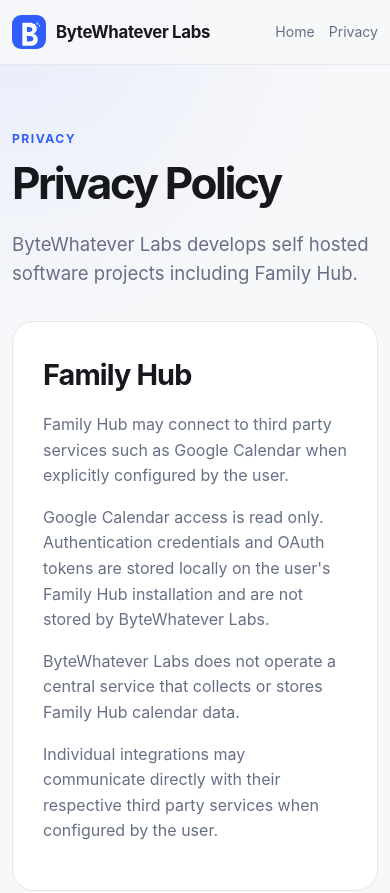
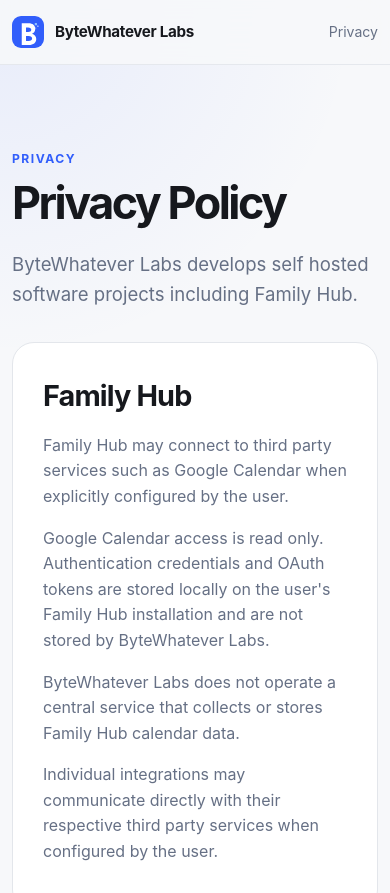
Before and after one commit to iosefg/bytewhatever-site, a plain HTML site: page privacy.html in a window 390 px wide. Shown: the top 893 px of the page. Drawn offline with Linux system fonts and the light colour scheme.

Commit message:
Refactor CSS styles for consistency and clarity

```diff
--- a/styles.css
+++ b/styles.css
@@ -9,7 +9,6 @@
   --accent-dark: #2447c6;
   --shadow: 0 18px 50px rgba(25, 31, 45, 0.08);
   --radius: 22px;
-  --radius-small: 14px;
   --max-width: 1180px;
 }
 
@@ -23,6 +22,7 @@ html {
 
 body {
   margin: 0;
+
   font-family:
     Inter,
     ui-sans-serif,
@@ -31,10 +31,17 @@ body {
     BlinkMacSystemFont,
     "Segoe UI",
     sans-serif;
+
   background:
-    radial-gradient(circle at top left, rgba(49, 94, 251, 0.08), transparent 30%),
+    radial-gradient(
+      circle at top left,
+      rgba(49, 94, 251, 0.08),
+      transparent 30%
+    ),
     var(--bg);
+
   color: var(--text);
+
   line-height: 1.6;
 }
 
@@ -48,48 +55,69 @@ a {
   margin: 0 auto;
 }
 
+/* HEADER */
+
 .site-header {
   position: sticky;
   top: 0;
   z-index: 10;
+
   backdrop-filter: blur(18px);
+
   background: rgba(247, 248, 250, 0.86);
+
   border-bottom: 1px solid rgba(227, 230, 235, 0.85);
 }
 
 .header-inner {
   min-height: 72px;
+
   display: flex;
   align-items: center;
   justify-content: space-between;
+
   gap: 24px;
 }
 
 .brand {
   display: inline-flex;
   align-items: center;
-  gap: 10px;
+
+  gap: 11px;
+
   font-weight: 750;
   letter-spacing: -0.02em;
   font-size: 1.05rem;
 }
 
 .brand-logo {
-  width: 34px;
-  height: 34px;
+  display: block;
+
+  width: 36px;
+  height: 36px;
+
   border-radius: 9px;
 }
 
 .nav {
   display: flex;
+
   gap: 24px;
+
   font-size: 0.95rem;
+
   color: var(--text-soft);
+}
+
+.nav a {
+  transition: color 0.15s ease;
 }
 
 .nav a:hover {
   color: var(--text);
 }
+
+/* HERO */
 
 .hero {
   padding: 96px 0 70px;
@@ -97,17 +125,27 @@ a {
 
 .hero-inner {
   display: grid;
-  grid-template-columns: minmax(0, 1.55fr) minmax(280px, 0.8fr);
+
+  grid-template-columns:
+    minmax(0, 1.55fr)
+    minmax(280px, 0.8fr);
+
   gap: 56px;
+
   align-items: center;
 }
 
 .eyebrow {
   margin: 0 0 14px;
+
   text-transform: uppercase;
+
   letter-spacing: 0.12em;
+
   font-size: 0.76rem;
+
   font-weight: 700;
+
   color: var(--accent);
 }
 
@@ -120,91 +158,132 @@ p {
 
 h1 {
   max-width: 820px;
+
   margin-bottom: 24px;
+
   font-size: clamp(3rem, 7vw, 5.6rem);
+
   line-height: 0.98;
+
   letter-spacing: -0.055em;
 }
 
 .hero-text {
   max-width: 710px;
+
   margin-bottom: 32px;
+
   font-size: 1.16rem;
+
   color: var(--text-soft);
 }
 
 .hero-actions {
   display: flex;
   flex-wrap: wrap;
+
   gap: 12px;
 }
 
 .button {
   display: inline-flex;
+
   align-items: center;
   justify-content: center;
+
   min-height: 48px;
+
   padding: 0 20px;
+
   border-radius: 999px;
+
   font-weight: 650;
-  transition: 0.2s ease;
+
+  transition:
+    transform 0.2s ease,
+    box-shadow 0.2s ease,
+    background 0.2s ease;
 }
 
 .button.primary {
   background: var(--accent);
+
   color: white;
 }
 
 .button.primary:hover {
   background: var(--accent-dark);
+
   transform: translateY(-1px);
 }
 
 .button.secondary {
   background: var(--surface);
+
   border: 1px solid var(--border);
 }
 
 .button.secondary:hover {
   transform: translateY(-1px);
+
   box-shadow: var(--shadow);
 }
 
+/* HERO PROJECT CARD */
+
 .hero-card {
   position: relative;
+
   padding: 28px;
+
   border: 1px solid var(--border);
+
   border-radius: var(--radius);
+
   background: rgba(255, 255, 255, 0.88);
+
   box-shadow: var(--shadow);
 }
 
 .hero-card span {
   display: block;
+
   margin-bottom: 6px;
+
   font-size: 0.82rem;
+
   color: var(--text-soft);
 }
 
 .hero-card strong {
   display: block;
+
   margin-bottom: 12px;
+
   font-size: 1.35rem;
 }
 
 .hero-card p {
   margin-bottom: 0;
+
   color: var(--text-soft);
 }
 
 .status-dot {
   width: 10px;
   height: 10px;
+
   margin-bottom: 18px;
+
   border-radius: 50%;
+
   background: #39a96b;
-  box-shadow: 0 0 0 7px rgba(57, 169, 107, 0.12);
+
+  box-shadow:
+    0 0 0 7px rgba(57, 169, 107, 0.12);
 }
+
+/* SECTIONS */
 
 .section {
   padding: 64px 0;
@@ -216,22 +295,33 @@ h1 {
 
 .section h2 {
   margin-bottom: 0;
+
   font-size: clamp(2rem, 4vw, 3.2rem);
+
   line-height: 1.05;
+
   letter-spacing: -0.04em;
 }
 
+/* PROJECTS */
+
 .project-grid {
   display: grid;
+
   grid-template-columns: 1.4fr 0.8fr;
+
   gap: 20px;
 }
 
 .project-card {
   min-height: 310px;
+
   padding: 30px;
+
   border: 1px solid var(--border);
+
   border-radius: var(--radius);
+
   background: var(--surface);
 }
 
@@ -245,54 +335,73 @@ h1 {
 
 .project-topline {
   display: flex;
+
   justify-content: space-between;
+
   gap: 16px;
+
   margin-bottom: 48px;
 }
 
 .project-tag,
 .project-type {
   font-size: 0.78rem;
+
   color: var(--text-soft);
 }
 
 .project-tag {
   padding: 6px 10px;
+
   border-radius: 999px;
+
   background: rgba(49, 94, 251, 0.08);
+
   color: var(--accent);
 }
 
 .project-tag.subtle {
   background: rgba(22, 24, 29, 0.06);
+
   color: var(--text-soft);
 }
 
 .project-card h3 {
   margin-bottom: 14px;
+
   font-size: 1.8rem;
+
   letter-spacing: -0.03em;
 }
 
 .project-card p {
   max-width: 700px;
+
   color: var(--text-soft);
 }
 
 .project-meta {
   display: flex;
   flex-wrap: wrap;
+
   gap: 10px;
+
   margin-top: 28px;
 }
 
 .project-meta span {
   padding: 7px 10px;
+
   border-radius: 999px;
+
   background: var(--surface-soft);
+
   color: var(--text-soft);
+
   font-size: 0.78rem;
 }
+
+/* ABOUT */
 
 .about {
   padding-bottom: 96px;
@@ -300,36 +409,70 @@ h1 {
 
 .about-grid {
   display: grid;
+
   grid-template-columns: 0.8fr 1.2fr;
+
   gap: 56px;
 }
 
 .about-copy {
   font-size: 1.08rem;
+
   color: var(--text-soft);
 }
 
+/* PRIVACY */
+
+.privacy-section {
+  padding-top: 84px;
+  padding-bottom: 100px;
+}
+
+.privacy-container {
+  max-width: 820px;
+}
+
+.privacy-title {
+  font-size: clamp(2.8rem, 6vw, 4.6rem);
+}
+
+.privacy-card {
+  min-height: auto;
+}
+
+/* FOOTER */
+
 .site-footer {
   border-top: 1px solid var(--border);
+
   background: rgba(255, 255, 255, 0.6);
 }
 
 .footer-inner {
   min-height: 88px;
+
   display: flex;
+
   align-items: center;
   justify-content: space-between;
+
   gap: 20px;
+
   color: var(--text-soft);
+
   font-size: 0.9rem;
 }
 
 .footer-links {
   display: flex;
+
   gap: 18px;
 }
 
+/* TABLET */
+
 @media (max-width: 860px) {
+
   .hero {
     padding-top: 64px;
   }
@@ -349,7 +492,10 @@ h1 {
   }
 }
 
+/* MOBILE */
+
 @media (max-width: 620px) {
+
   .container {
     width: min(calc(100% - 24px), var(--max-width));
   }
@@ -358,9 +504,23 @@ h1 {
     min-height: 64px;
   }
 
+  .brand span {
+    font-size: 0.95rem;
+  }
+
+  .brand-logo {
+    width: 32px;
+    height: 32px;
+  }
+
   .nav {
     gap: 14px;
+
     font-size: 0.88rem;
+  }
+
+  .nav a:first-child {
+    display: none;
   }
 
   h1 {
@@ -381,7 +541,9 @@ h1 {
 
   .footer-inner {
     padding: 22px 0;
+
     align-items: flex-start;
+
     flex-direction: column;
   }
 }
```
